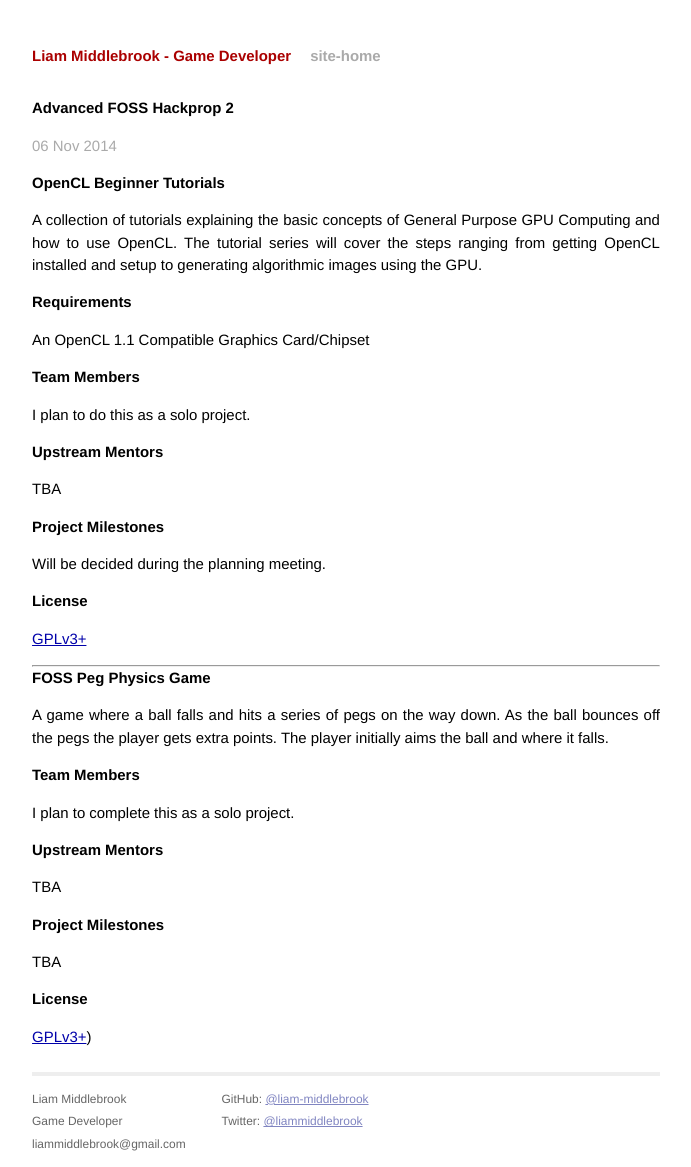
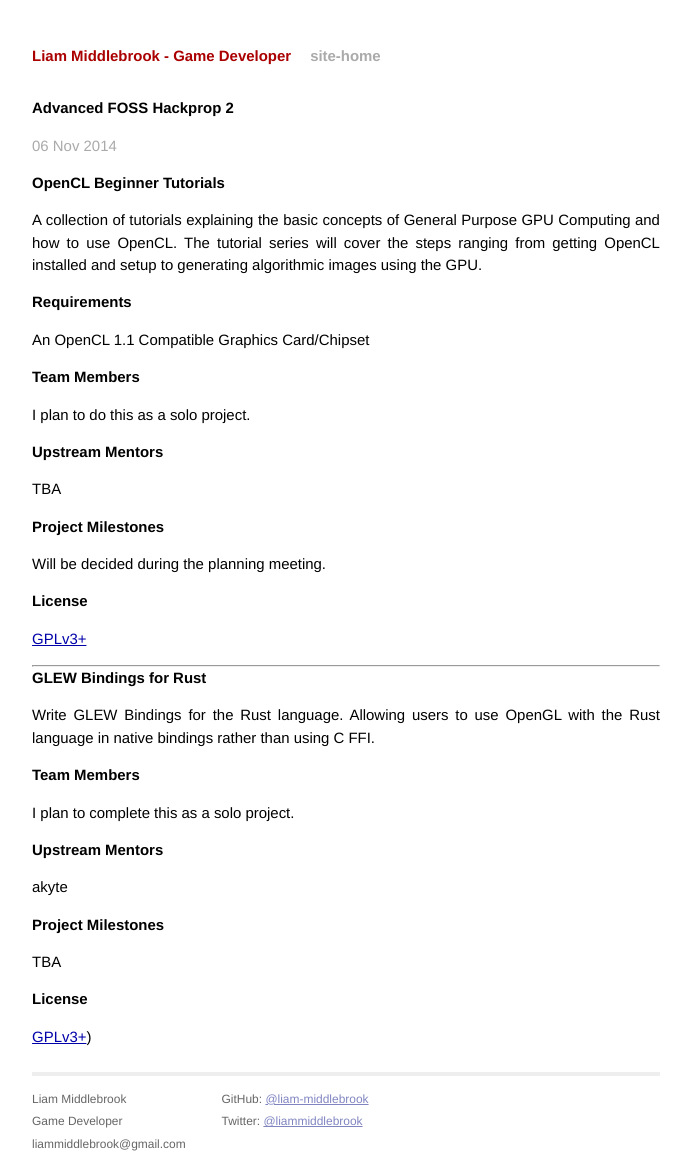
Before and after one commit to liam-middlebrook/blog, a Jekyll site: the page 2014/11/06/hackprop2.html, which Jekyll copies as it is, in a window 1280 px wide. Shown: the whole page, without its empty margins (294-985 px from the left). Built offline with Jekyll 4.4.1, drawn with Linux system fonts in a browser that asks for light colours; Markdown is read by kramdown in place of the engine named in the settings.

Commit message:
Publishing: updated hack2

```diff
--- a/2014/11/06/hackprop2.html
+++ b/2014/11/06/hackprop2.html
@@ -54,11 +54,10 @@
 
 <hr>
 
-<h1>FOSS Peg Physics Game</h1>
+<h1>GLEW Bindings for Rust</h1>
 
-<p>A game where a ball falls and hits a series of pegs on the way down.
-As the ball bounces off the pegs the player gets extra points.
-The player initially aims the ball and where it falls.</p>
+<p>Write GLEW Bindings for the Rust language. Allowing users to use OpenGL
+with the Rust language in native bindings rather than using C FFI.</p>
 
 <h3>Team Members</h3>
 
@@ -66,7 +65,7 @@
 
 <h3>Upstream Mentors</h3>
 
-<p>TBA</p>
+<p>akyte</p>
 
 <h3>Project Milestones</h3>
 
```
